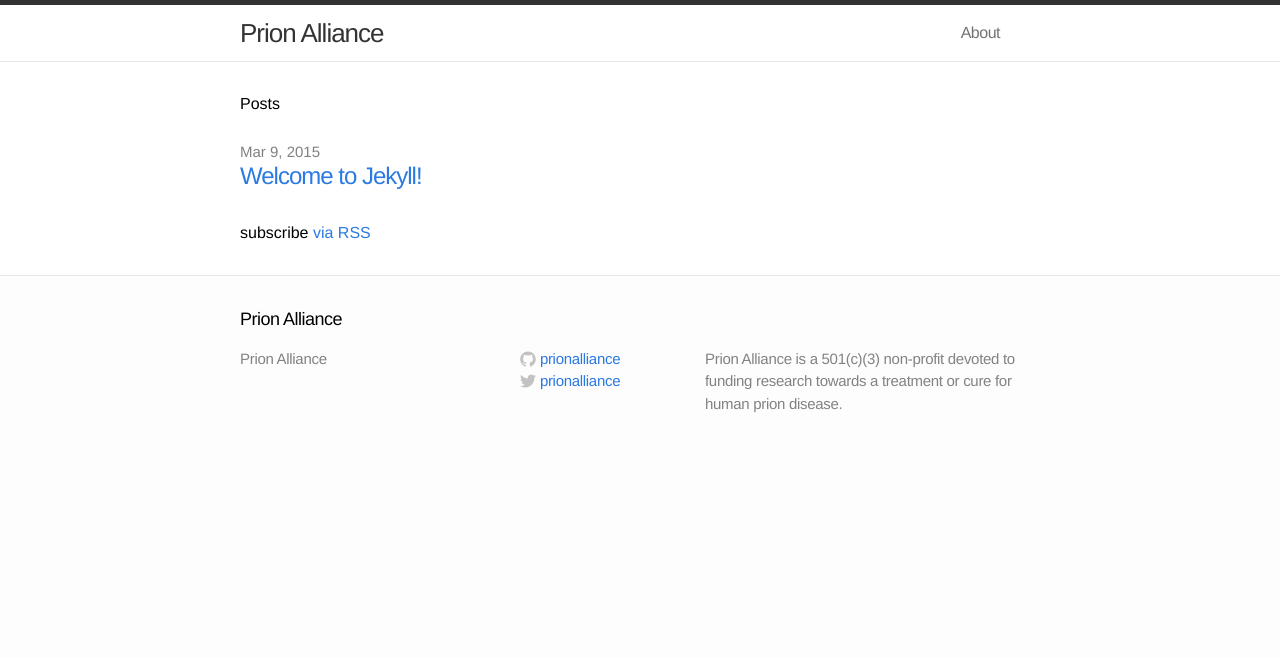
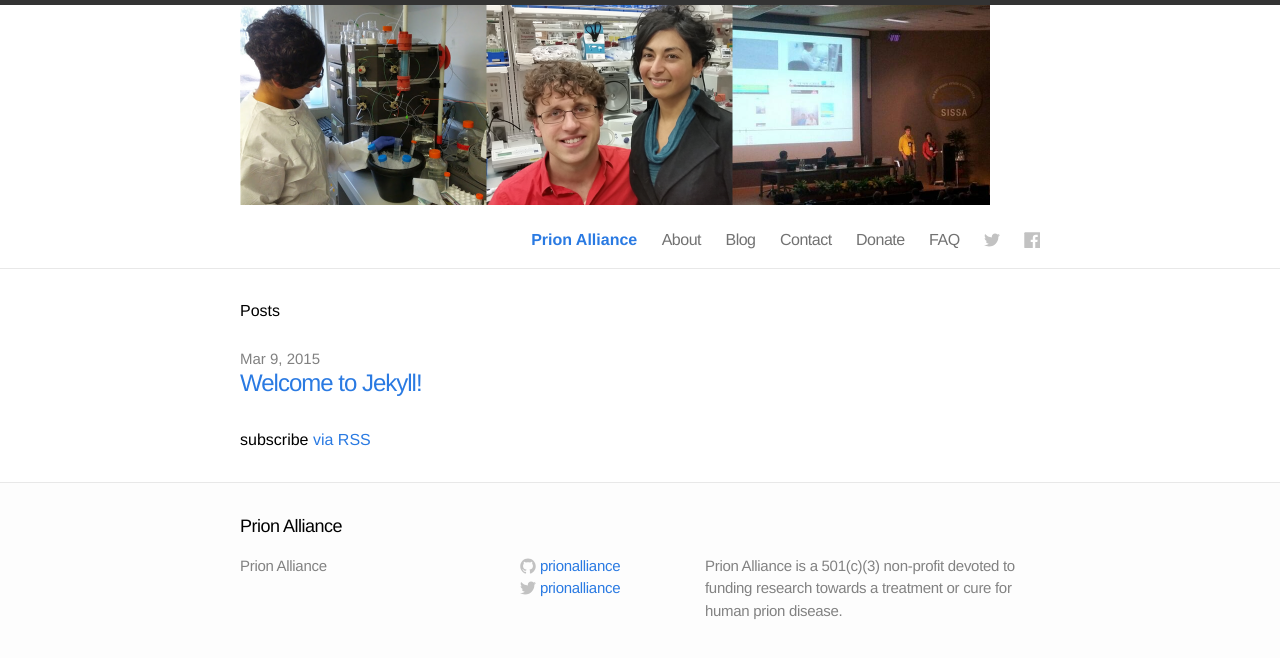
Before and after one commit to ericminikel/prionalliance, a Jekyll site: the page built from index.html, in a window 1280 px wide. Shown: the top 658 px of the page. Built offline with Jekyll 4.4.1, drawn with Linux system fonts in a browser that asks for light colours; Markdown is read by kramdown in place of the engine named in the settings.

Commit message:
twitter and facebook icons in navbar

```diff
--- a/_includes/header.html
+++ b/_includes/header.html
@@ -2,7 +2,7 @@
 
   <div class="wrap">
 
-    <a class="site-title" href="{{ site.baseurl }}/">{{ site.title }}</a>
+    <img src="/media/base/banner.png" width=750, height=200 />
 
     <nav class="site-nav">
       <a href="#" class="menu-icon">
@@ -17,9 +17,31 @@
         </svg>
       </a>
       <div class="trigger">
-        {% for page in site.pages %}
-          <a class="page-link" href="{{ page.url | prepend: site.baseurl }}">{{ page.title }}</a>
-        {% endfor %}
+        <a href="/"><strong>Prion Alliance</strong></a>
+        <a class="page-link" href="/about/">About</a>
+        <a class="page-link" href="/blog/">Blog</a>
+        <a class="page-link" href="/contact/">Contact</a>
+        <a class="page-link" href="/donate/">Donate</a>
+        <a class="page-link" href="/faq/">FAQ</a>
+        <a class="page-link" href="https://twitter.com/{{ site.username }}">
+              <svg version="1.1" class="twitter-icon-svg" xmlns="http://www.w3.org/2000/svg" xmlns:xlink="http://www.w3.org/1999/xlink" x="0px" y="0px"
+                 viewBox="0 0 16 16" enable-background="new 0 0 16 16" xml:space="preserve">
+                <path fill="#C2C2C2" d="M15.969,3.058c-0.586,0.26-1.217,0.436-1.878,0.515c0.675-0.405,1.194-1.045,1.438-1.809
+                c-0.632,0.375-1.332,0.647-2.076,0.793c-0.596-0.636-1.446-1.033-2.387-1.033c-1.806,0-3.27,1.464-3.27,3.27
+                c0,0.256,0.029,0.506,0.085,0.745C5.163,5.404,2.753,4.102,1.14,2.124C0.859,2.607,0.698,3.168,0.698,3.767
+                c0,1.134,0.577,2.135,1.455,2.722C1.616,6.472,1.112,6.325,0.671,6.08c0,0.014,0,0.027,0,0.041c0,1.584,1.127,2.906,2.623,3.206
+                C3.02,9.402,2.731,9.442,2.433,9.442c-0.211,0-0.416-0.021-0.615-0.059c0.416,1.299,1.624,2.245,3.055,2.271
+                c-1.119,0.877-2.529,1.4-4.061,1.4c-0.264,0-0.524-0.015-0.78-0.046c1.447,0.928,3.166,1.469,5.013,1.469
+                c6.015,0,9.304-4.983,9.304-9.304c0-0.142-0.003-0.283-0.009-0.423C14.976,4.29,15.531,3.714,15.969,3.058z"/>
+              </svg>
+        </a>
+        <a class="page-link" href="https://facebook.com/{{ site.username }}">
+              <svg version="1.1" class="twitter-icon-svg" xmlns="http://www.w3.org/2000/svg" xmlns:xlink="http://www.w3.org/1999/xlink" x="0px" y="0px"
+                 width="16px" height="16px" viewBox="0 0 259 259" enable-background="new 0 0 266.893 266.895">
+                 <path xmlns="http://www.w3.org/2000/svg" fill="#C2C2C2" d="M248.082,262.307c7.854,0,14.223-6.369,14.223-14.225V18.812  c0-7.857-6.368-14.224-14.223-14.224H18.812c-7.857,0-14.224,6.367-14.224,14.224v229.27c0,7.855,6.366,14.225,14.224,14.225  H248.082z"/>
+                <path fill="#FFFFFF" d="M182.409,262.307v-99.803h33.499l5.016-38.895h-38.515V98.777c0-11.261,3.127-18.935,19.275-18.935  l20.596-0.009V45.045c-3.562-0.474-15.788-1.533-30.012-1.533c-29.695,0-50.025,18.126-50.025,51.413v28.684h-33.585v38.895h33.585  v99.803H182.409z"/>
+              </svg>
+        </a>
       </div>
     </nav>
 
```
